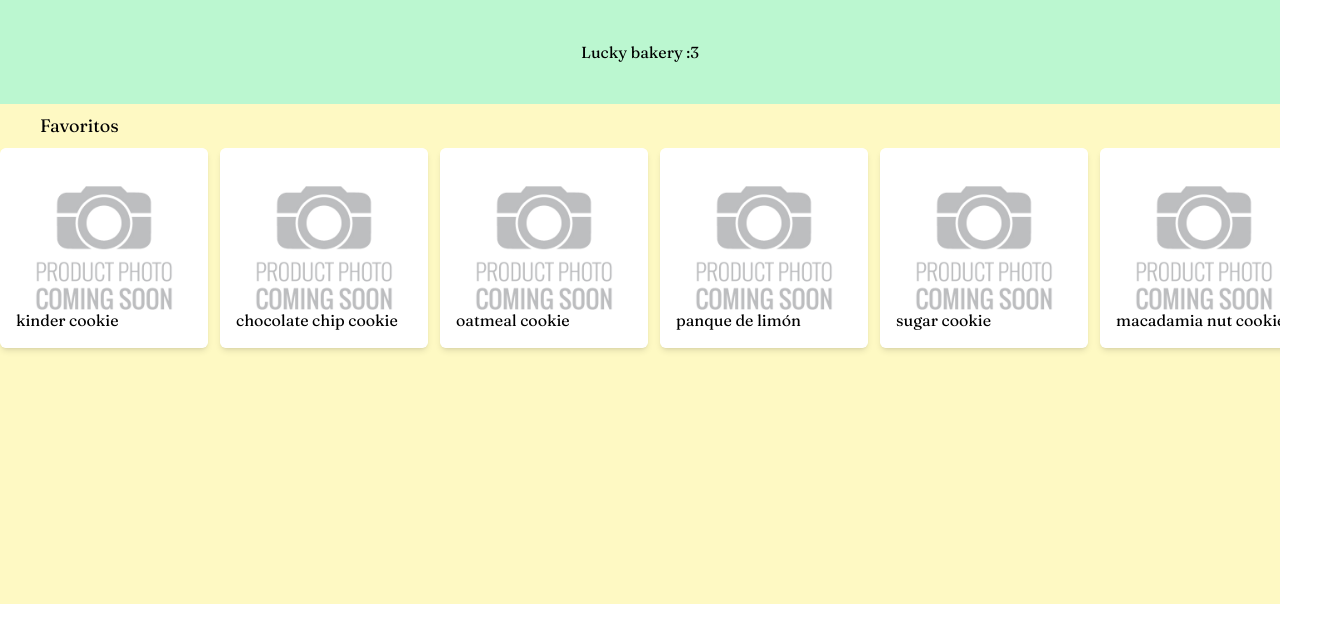
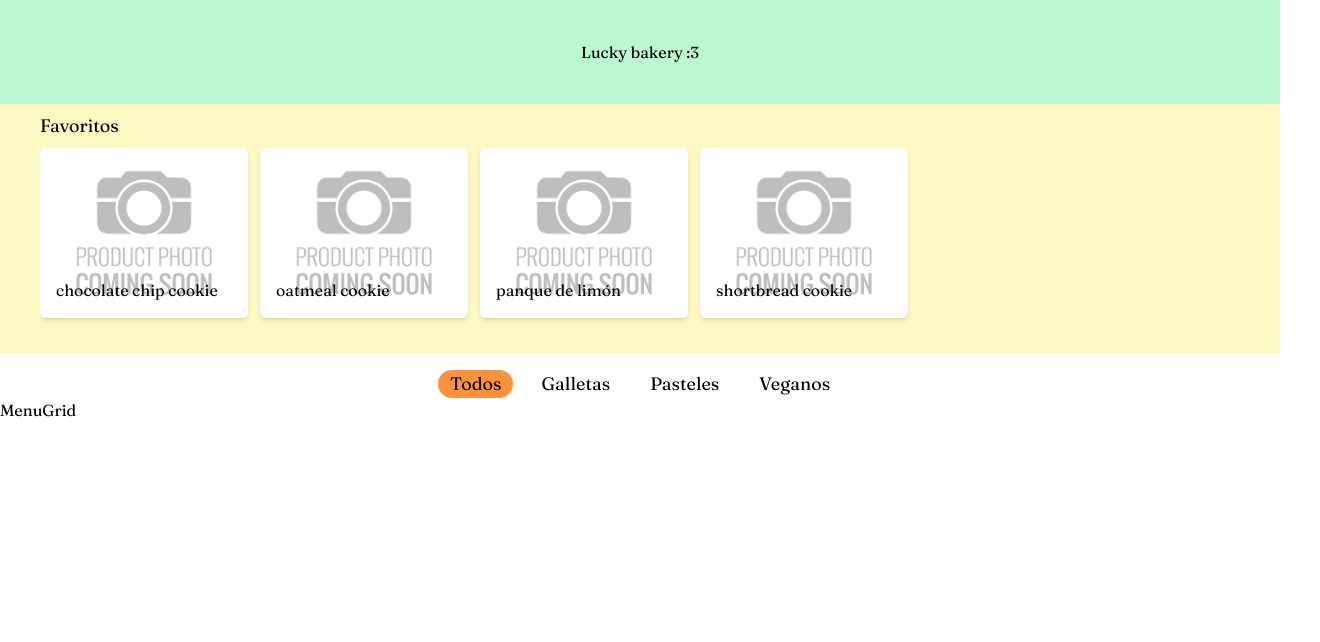
Before and after one commit to Ivan9485/Lucky, a Next.js app in the folder front/: page / in a window 1280 px wide. Shown: the top 642 px of the page, 1320 px wide, since content can reach past the window. Built offline with nearby package versions, Linux system fonts and the light colour scheme.

Commit message:
Menu Prefix Added to components

```diff
--- a/front/src/app/components/FavoriteCard.tsx
+++ /dev/null
@@ -1,20 +0,0 @@
-import { ProductInterface } from "../utils/inventory.interface"
-import Image from "next/image"
-interface FavoriteCardProps {
-  index: number,
-  product: ProductInterface
-}
-const FavoriteCard:React.FC<FavoriteCardProps>  = ({product,index}) => {
-
-
-  return (
-
-       <div key={index} className="flex flex-col content-center rounded-md shadow-md bg-white h-[200px] min-w-52 relative">
-              <Image src={product.image} alt={product.ImgAltText || 'Product Image'} width={400} height={400} className="w-full h-full object-cover absolute rounded-lg"/>
-              <p className="text-center absolute bottom-0 m-4">{product.name}</p>
-
-            </div>
-  )
-}
-
-export default FavoriteCard
--- a/front/src/app/components/Menu.tsx
+++ b/front/src/app/components/Menu.tsx
@@ -1,37 +1,38 @@
-import inventory from "@/app/data/inventory.json"
-import { ProductInterface } from "../utils/inventory.interface"
-import Image from "next/image"
-import FavoriteCard from "./FavoriteCard"
+import inventory from "@/app/data/inventory.json";
+import { ProductInterface } from "../utils/inventory.interface";
+import Image from "next/image";
+import MenuFavoriteCard from "./MenuFavoriteCard";
+import MenuTabs from "./MenuTabs";
+import MenuGrid from "./MenuGrid";
 
 // componente
+const Menu = () => {
 
-const Menu = () => {
   return (
     <div className=" w-full h-screen bg-white ">
       {/* Favorites Section */}
-      <div className="h-[500px] bg-yellow-100 flex flex-col">
+      <div className="h-[250px] bg-yellow-100 flex flex-col ">
         {/* Title */}
         <div className="text-lg text-left ml-10 my-2"> Favoritos </div>
         {/* Grid */}
-        <div className="flex w-full h-full overflow-x-auto whitespace-nowrap gap-3 flex-row">
-        {inventory.inventory.map((product: ProductInterface, index: number) => (
-            <FavoriteCard key={index} product={product}/>
-          ))}
-
-
-
+        <div className="flex w-full h-full overflow-x-auto whitespace-nowrap gap-3 flex-row ml-10">
+          {inventory.inventory
+            .filter((product: ProductInterface) => product.tags.includes("fav"))
+            .map((product: ProductInterface, index: number) => (
+              <MenuFavoriteCard key={index} product={product} />
+            ))}
         </div>
       </div>
-      {/* Whole menu Section*/}
-      <div className="">
-        {/* Tabs */}
-        <div></div>
-        {/* Grid */}
-        <div>
 
-        </div>
-      </div>
+      {/* Products Section*/}
+
+      {/* Tabs */}
+      <MenuTabs />
+
+      {/* Grid */}
+      <MenuGrid />
+
     </div>
-  )
-}
-export default Menu
+  );
+};
+export default Menu;
--- /dev/null
+++ b/front/src/app/components/MenuFavoriteCard.tsx
@@ -0,0 +1,27 @@
+import { ProductInterface } from "../utils/inventory.interface";
+import Image from "next/image";
+
+interface FavoriteCardProps {
+  index: number;
+  product: ProductInterface;
+}
+
+const MenuFavoriteCard: React.FC<FavoriteCardProps> = ({ product, index }) => {
+  return (
+    <div
+      key={index}
+      className="flex flex-col content-center rounded-md shadow-md bg-white h-[170px] min-w-52 relative"
+    >
+      <Image
+        src={product.image}
+        alt={product.ImgAltText || "Product Image"}
+        width={400}
+        height={400}
+        className="w-full h-full object-cover absolute rounded-lg"
+      />
+      <p className="text-center absolute bottom-0 ml-4 mb-4">{product.name}</p>
+    </div>
+  );
+};
+
+export default MenuFavoriteCard;
--- /dev/null
+++ b/front/src/app/components/MenuGrid.tsx
@@ -0,0 +1,6 @@
+const MenuGrid = () => {
+  return (
+    <div>MenuGrid</div>
+  )
+}
+export default MenuGrid
--- /dev/null
+++ b/front/src/app/components/MenuItemCard.tsx
@@ -0,0 +1,16 @@
+import { ProductInterface } from "../utils/inventory.interface"
+
+interface ItemCardProps {
+  index: number,
+  product: ProductInterface
+}
+const MenuItemCard: React.FC<ProductInterface> = ({product, index}) => {
+
+
+  return (
+    <div key={index}>
+      <div>{product.name}</div>
+    </div>
+  )
+}
+export default MenuItemCard
--- /dev/null
+++ b/front/src/app/components/MenuTabs.tsx
@@ -0,0 +1,18 @@
+
+
+const MenuTabs = () => {
+  return (
+    <div>
+      {/* Tabs */}
+      <div className="flex flex-row gap-4 text-lg justify-center pt-4">
+        <div className="hover:cursor-pointer bg-orange-400 px-3 rounded-full ">
+          Todos
+        </div>
+        <div className="hover:cursor-pointer  px-3 rounded-full ">Galletas</div>
+        <div className="hover:cursor-pointer  px-3 rounded-full ">Pasteles</div>
+        <div className="hover:cursor-pointer  px-3 rounded-full ">Veganos</div>
+      </div>
+    </div>
+  );
+}
+export default MenuTabs
--- a/front/src/app/data/inventory.json
+++ b/front/src/app/data/inventory.json
@@ -24,7 +24,7 @@
       "description": "galleta de avena",
       "image": "/assets/img/default-product.png",
       "ImgAltText": "",
-      "tags": ["new"]
+      "tags": ["new", "fav"]
   },
   {
       "name": "panque de limón",
@@ -32,7 +32,7 @@
       "description": "rico panque con extracto de limón",
       "image": "/assets/img/default-product.png",
       "ImgAltText": "",
-      "tags": ["offer"]
+      "tags": ["offer", "fav"]
   },
   {
       "name": "sugar cookie",
```
